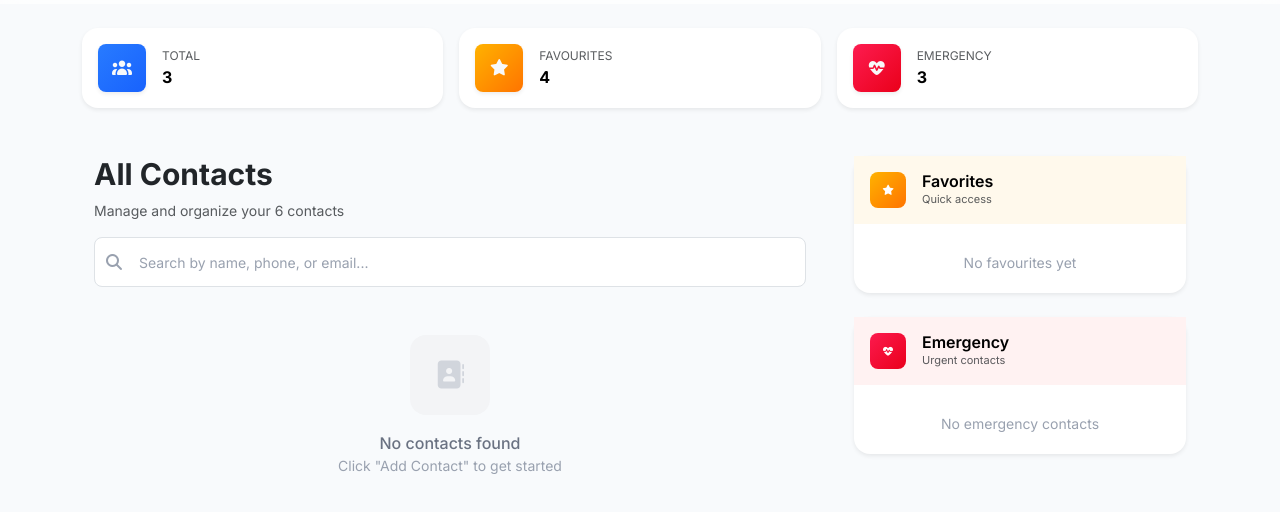
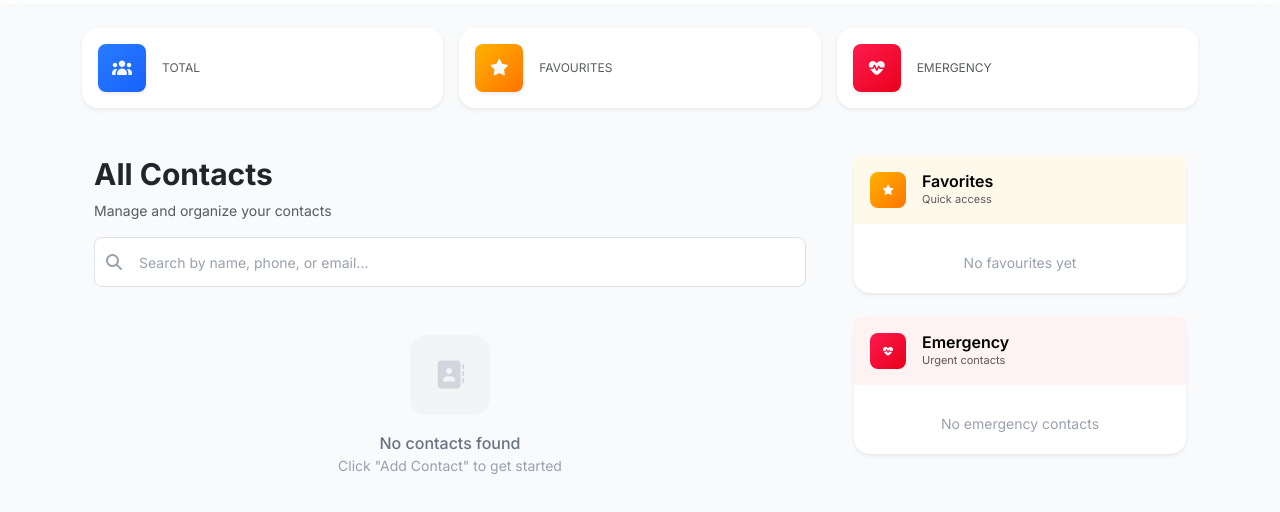
Before and after one commit to SherifKhaledMohamed/Assignment9, a plain HTML site: page index.html in a window 1280 px wide. Shown: the part 76-588 px from the top of the page. Drawn offline with Linux system fonts and the light colour scheme; some packages are replaced by stand-ins of ours; a script that the page names is missing.

Commit message:
update counts.

```diff
--- a/index.html
+++ b/index.html
@@ -172,7 +172,7 @@
                   class="fa-solid fa-users text-light"></i></span>
               <div class="info d-flex flex-column align-items-start justify-content-center">
                 <span class="title text-muted fw-normal">TOTAL</span>
-                <span id="summaryTotalContactsLabel" class="text-black fw-bold">3</span>
+                <span id="summaryTotalContactsLabel" class="text-black fw-bold"></span>
               </div>
             </div>
           </div>
@@ -184,7 +184,7 @@
                   class="fa-solid fa-star text-light"></i></span>
               <div class="info d-flex flex-column align-items-start justify-content-center">
                 <span class="title text-muted fw-normal">FAVOURITES</span>
-                <span id="summaryTotalFavouritesContactsLabel" class="text-black fw-bold">4</span>
+                <span id="summaryTotalFavouritesContactsLabel" class="text-black fw-bold"></span>
               </div>
             </div>
           </div>
@@ -196,7 +196,7 @@
                   class="fa-solid fa-heart-pulse text-light"></i></span>
               <div class="info d-flex flex-column align-items-start justify-content-center">
                 <span class="title text-muted fw-normal">EMERGENCY</span>
-                <span id="summaryTotalEmergencyContactsLabel" class="text-black fw-bold">3</span>
+                <span id="summaryTotalEmergencyContactsLabel" class="text-black fw-bold"></span>
               </div>
             </div>
           </div>
@@ -214,7 +214,7 @@
                     <h2 class="fw-bold">All Contacts</h2>
                     <p class="text-muted fw-normal">
                       Manage and organize your
-                      <span id="totalContactsHeaderLabel">6</span> contacts
+                      <span id="totalContactsHeaderLabel"></span> contacts
                     </p>
                   </div>
                   <div class="searchbar position-relative w-100">
```
